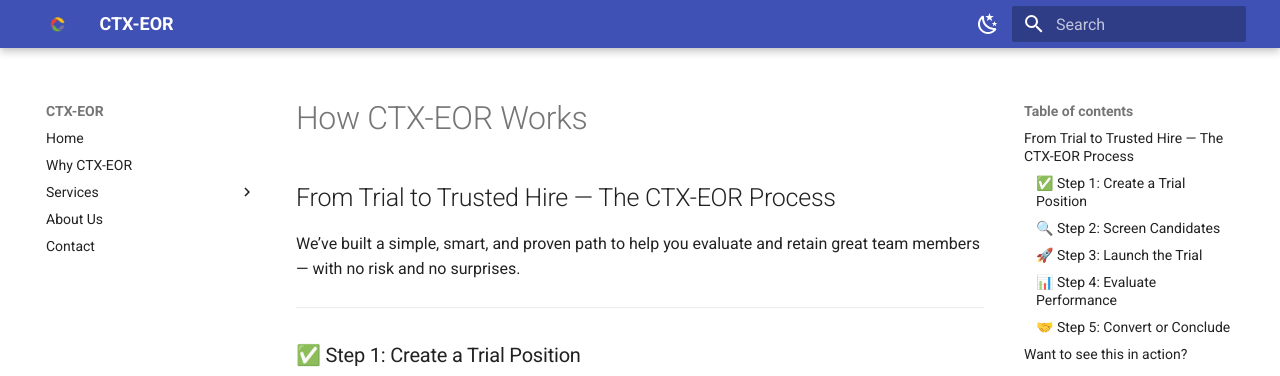
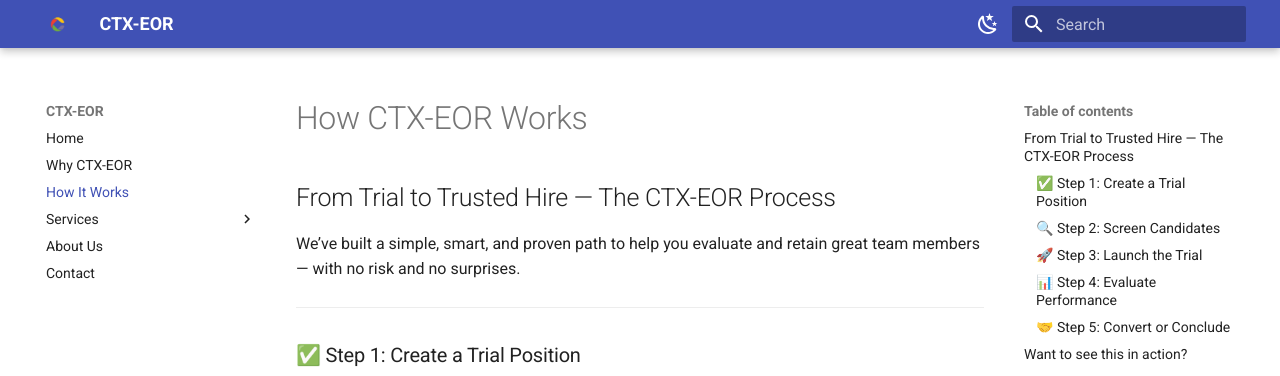
Before and after one commit to cirrusflyer275ds/ctx-eor-site, an MkDocs documentation site: the page built from docs/how-it-works.md, in a window 1280 px wide. Shown: the top 376 px of the page. Built offline with MkDocs 1.6.1 and Material for MkDocs 9.7.7, drawn with Linux system fonts in a browser that asks for light colours.

Commit message:
Update mkdocs.yml

```diff
--- a/mkdocs.yml
+++ b/mkdocs.yml
@@ -20,6 +20,7 @@
 nav:
   - Home: index.md
   - Why CTX-EOR: why-ctx.md
+  - How It Works: how-it-works.md
   - Services:
       - EOR: eor.md
       - Payroll: payroll.md
```
